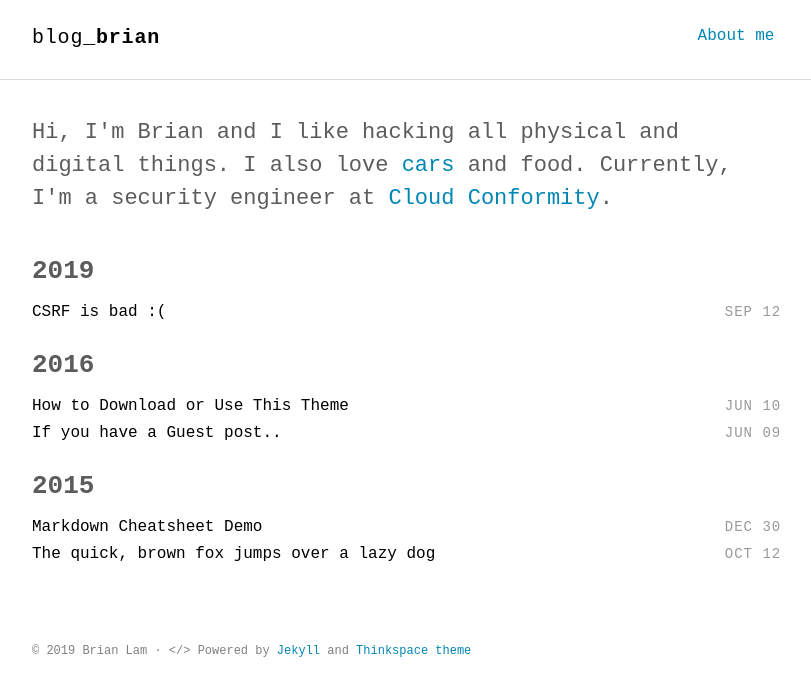
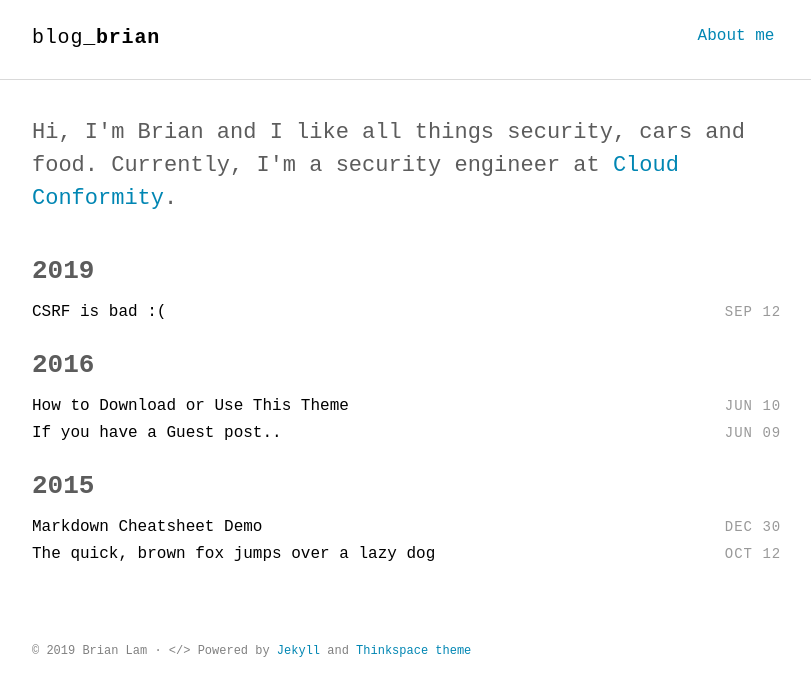
Before and after one commit to brianlam38/brianl.me, a Jekyll site: the page built from index.html, in a window 1280 px wide. Shown: the top 696 px of the page, without its empty margins (232-1043 px from the left). Built offline with Jekyll 4.4.1, drawn with Linux system fonts in a browser that asks for light colours; some web fonts are replaced.

Commit message:
Update intro.html

```diff
--- a/_includes/intro.html
+++ b/_includes/intro.html
@@ -1,5 +1,5 @@
 <section class="intro">
   <div class="container">
-    <p class="lead">Hi, I'm Brian and I like hacking all physical and digital things. I also love <a href="https://www.instagram.com/subuwu_wrxx">cars</a> and food. Currently, I'm a security engineer at <a href="#">Cloud Conformity</a>.</p>
+    <p class="lead">Hi, I'm Brian and I like all things security, cars and food. Currently, I'm a security engineer at <a href="https://cloudconformity.com">Cloud Conformity</a>.</p>
   </div>
 </section>
```
